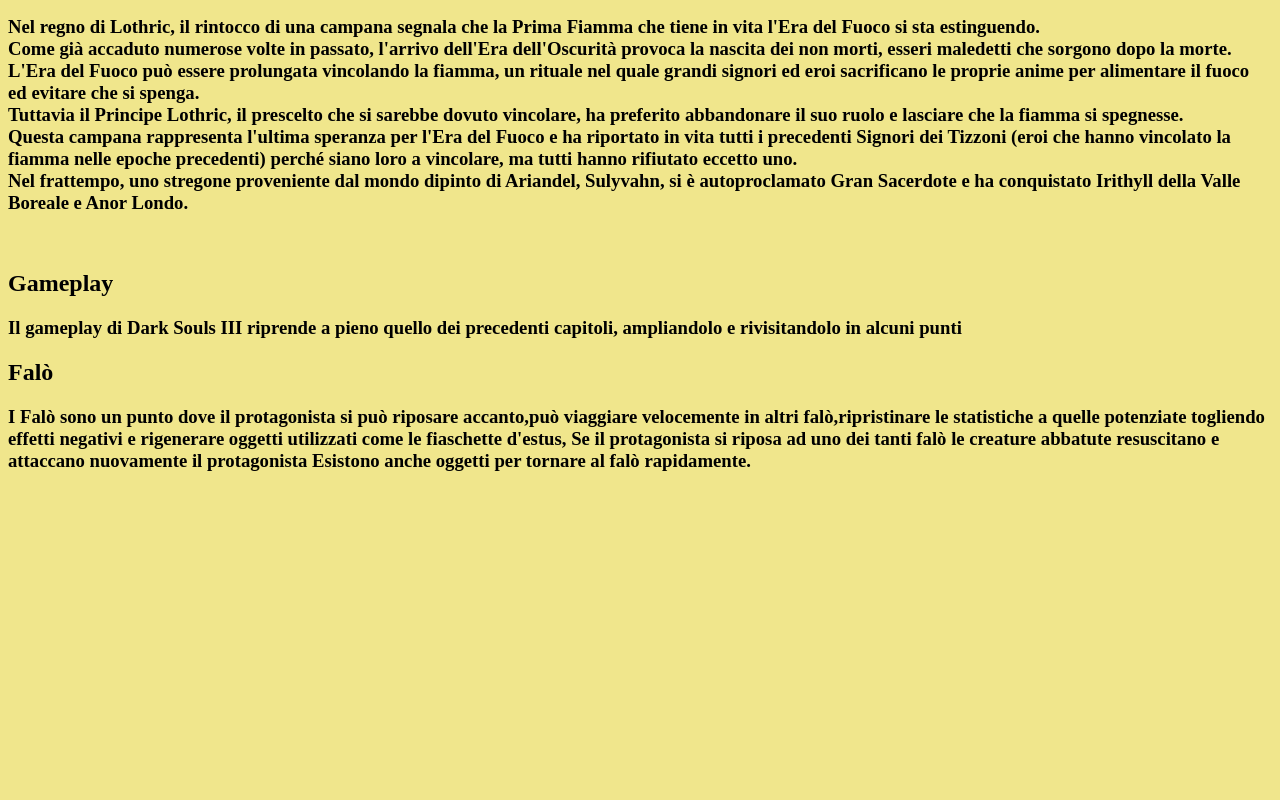
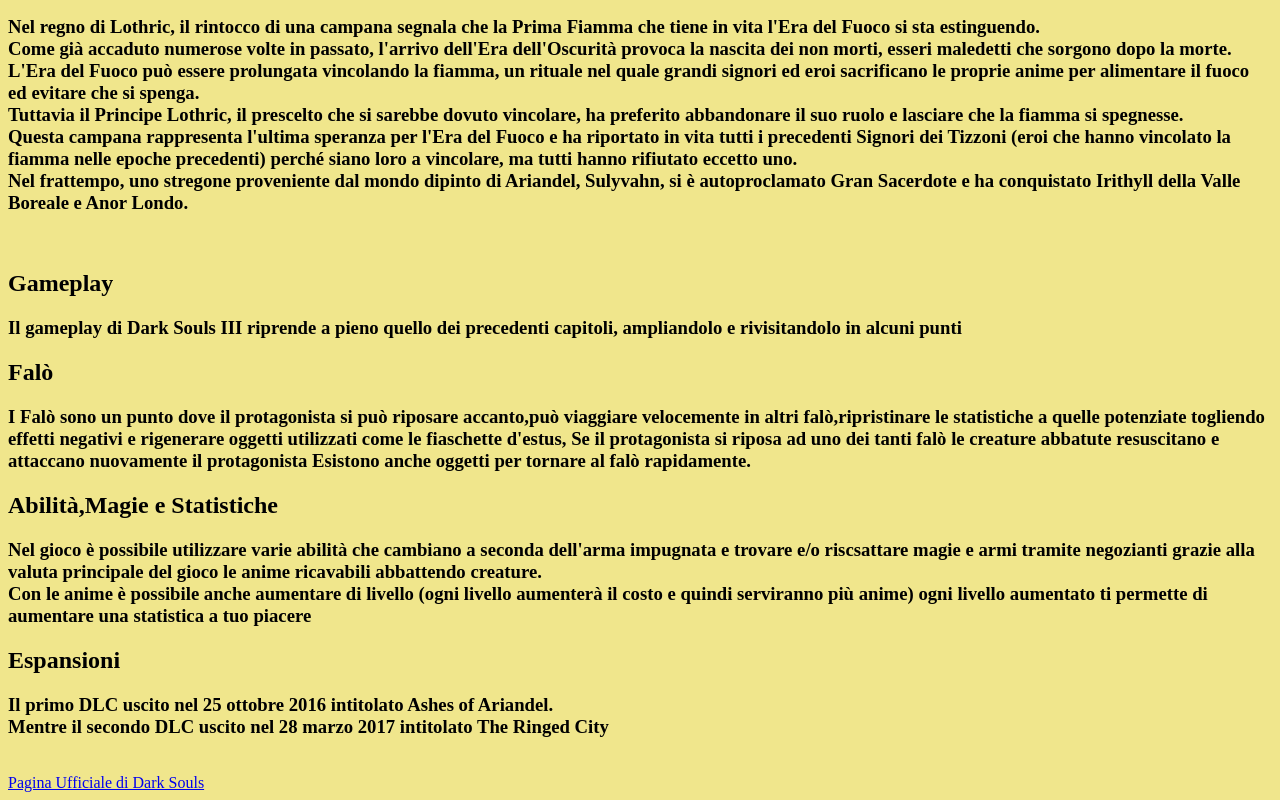
Before and after one commit to FedeBand/Primo-Sito, a plain HTML site: page index.html in a window 1280 px wide. Shown: the part 902-1702 px from the top of the page. Before the commit the page ends 1393 px from the top, so only its background shows below. Drawn offline with Linux system fonts and the light colour scheme.

Commit message:
Add files via upload

```diff
--- a/index.html
+++ b/index.html
@@ -51,6 +51,16 @@
 		<h3>I Falò sono un punto dove il protagonista si può riposare accanto,può viaggiare velocemente in altri falò,ripristinare le statistiche a quelle potenziate togliendo effetti negativi e rigenerare oggetti utilizzati come le fiaschette d'estus,
 		Se il protagonista si riposa ad uno dei tanti falò le creature abbatute resuscitano e attaccano nuovamente il protagonista
 		Esistono anche oggetti per tornare al falò rapidamente.</h3>
+		<h2>Abilità,Magie e Statistiche</h2>
+		<h3>Nel gioco è possibile utilizzare varie abilità che cambiano a seconda dell'arma impugnata e trovare e/o riscsattare magie e armi tramite negozianti grazie alla valuta principale del gioco le anime ricavabili abbattendo creature.
+		<br>
+		Con le anime è possibile anche aumentare di livello (ogni livello aumenterà il costo e quindi serviranno più anime) ogni livello aumentato ti permette di aumentare una statistica a tuo piacere
+		<h2>Espansioni</h2>
+		<h3>Il primo DLC uscito nel 25 ottobre 2016 intitolato Ashes of Ariandel.
+		<br>
+		Mentre il secondo DLC uscito nel 28 marzo 2017 intitolato The Ringed City</h3>
+		<br>
+		<a href="https://it.bandainamcoent.eu/dark-souls">Pagina Ufficiale di Dark Souls</a>
 
-
+ 	</body>
 </html>
```
